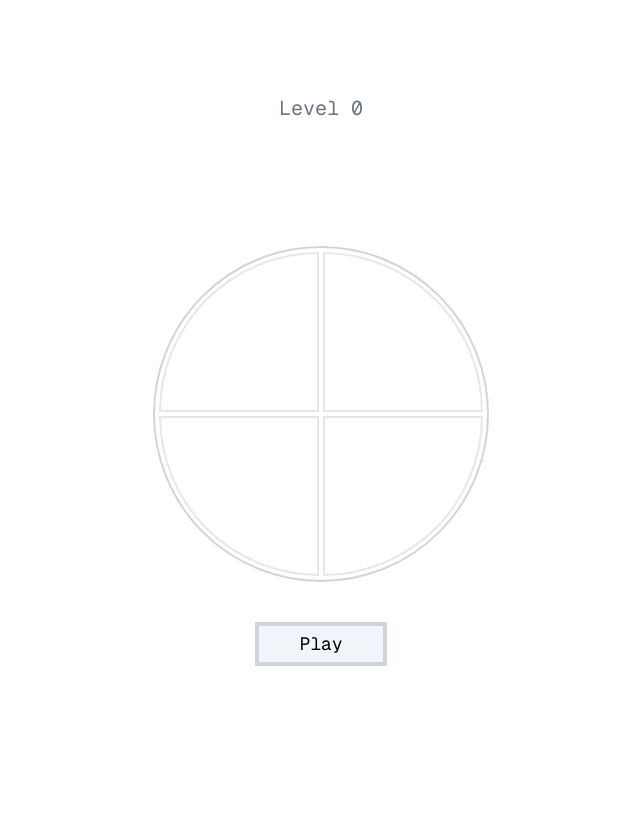
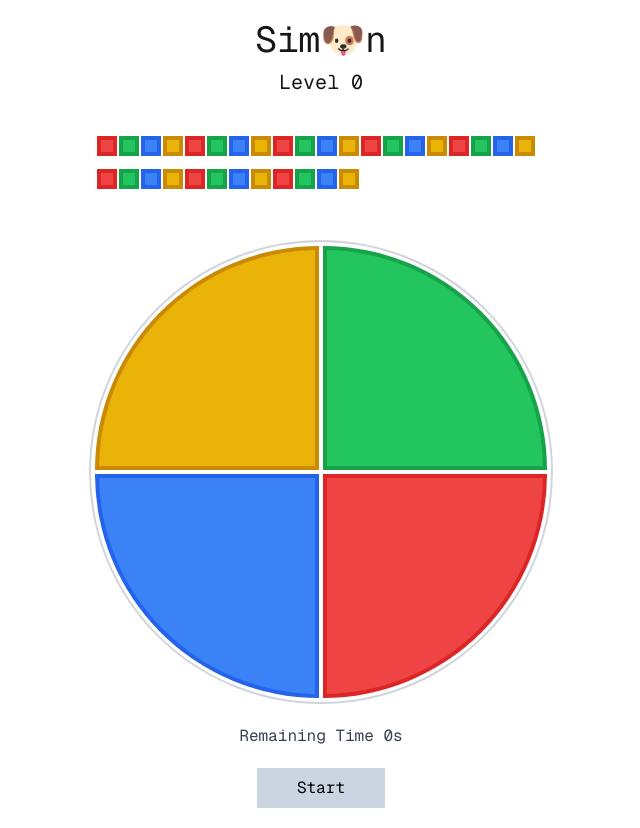
Before and after one commit to Cocodrilette/simon-game, a Next.js app: page / in a window 1280 px wide. Shown: the whole page, without its empty margins (319-959 px from the left). Before the commit the page ends 800 px from the top, so only its background shows below. Built offline with nearby package versions, Linux system fonts and the light colour scheme.

Commit message:
Refactor LigthButton component; update position handling and add new color styles in globals.css

```diff
--- a/src/components/ligth-button.tsx
+++ b/src/components/ligth-button.tsx
@@ -6,64 +6,25 @@ import {
 } from "@/types";
 import { useEffect, useState } from "react";
 
-const positionRounding = {
-  [LigthButtonPosition.TopLeft]: "rounded-tl-full",
-  [LigthButtonPosition.TopRight]: "rounded-tr-full",
-  [LigthButtonPosition.BottomRight]: "rounded-br-full",
-  [LigthButtonPosition.BottomLeft]: "rounded-bl-full",
-};
-
 export function LigthButton({
   color,
-  state,
   position,
-  mouseCanActivate,
-  userPattern,
-  setUserPattern,
+  isActive,
 }: {
   color: LigthButtonColor;
-  state: LigthButtonState;
   position: LigthButtonPosition;
-  mouseCanActivate: boolean;
-  userPattern: LigthButtonColor[];
-  setUserPattern: UseStateSetter<LigthButtonColor[]>;
+  isActive: boolean;
 }) {
   const colorSchema = {
     [LigthButtonState.On]: `bg-${color}-200 border-${color}-300 shadow-${color}-200`,
     [LigthButtonState.Off]: `border-${color}-500 bg-${color}-400`,
   };
 
-  const [currentColorSchema, setCurrentColorSchema] = useState(
-    colorSchema[LigthButtonState.Off]
-  );
-
-  useEffect(() => {
-    setCurrentColorSchema(colorSchema[state]);
-  }, [state]);
-
-  function turnOn() {
-    setCurrentColorSchema(colorSchema[LigthButtonState.On]);
-    setTimeout(
-      () => setCurrentColorSchema(colorSchema[LigthButtonState.Off]),
-      500
-    );
-  }
-
-  function handleUserSelection() {
-    setUserPattern([...userPattern, color]);
-  }
-
-  function handleClick() {
-    if (mouseCanActivate) {
-      handleUserSelection();
-      turnOn();
-    }
-  }
-
   return (
-    <div
-      onClick={handleClick}
-      className={`w-40 h-40 border-2 ${positionRounding[position]} ${currentColorSchema}`}
-    />
+    <button
+      className={`w-36 md:w-56 h-36 md:h-56 border-2 ${
+        isActive ? `${color}-active` : `${color}-base`
+      } ${position}`}
+    ></button>
   );
 }
--- a/src/pages/index.tsx
+++ b/src/pages/index.tsx
@@ -1,14 +1,7 @@
+import { LigthButton } from "@/components/ligth-button";
+import { LigthButtonColor } from "@/types";
 import localFont from "next/font/local";
 import { useEffect, useState } from "react";
-
-import { LigthButton } from "@/components/ligth-button";
-import {
-  GameState,
-  LigthButtonColor,
-  LigthButtonPosition,
-  LigthButtonState,
-} from "@/types";
-import { generateRandomColor } from "@/utils";
 
 const geistSans = localFont({
   src: "./fonts/GeistVF.woff",
@@ -21,206 +14,111 @@ const geistMono = localFont({
   weight: "100 900",
 });
 
+const MAX_LEVEL = 32;
+
 export default function Home() {
-  const [level, setLevel] = useState(0);
-  const [gameState, setGameState] = useState(GameState.Off);
-  const [currentPattern, setCurrentPattern] = useState<LigthButtonColor[]>([]);
-  const [userPattern, setUserPattern] = useState<LigthButtonColor[]>([]);
-  const [buttonState, setButtonState] = useState({
-    yellow: LigthButtonState.Off,
-    red: LigthButtonState.Off,
-    blue: LigthButtonState.Off,
-    green: LigthButtonState.Off,
+  const [buttonState, setButtonState] = useState<{
+    [LigthButtonColor: string]: boolean;
+  }>({
+    yellow: false,
+    green: false,
+    red: false,
+    blue: false,
   });
-  const [remainingTime, setRemainingTime] = useState(0);
 
-  const buttonColorSchema =
-    gameState !== GameState.Off && gameState !== GameState.Lost
-      ? "bg-slate-200 border-gray-300 text-gray-300"
-      : "bg-slate-100 border-gray-300 hover:bg-slate-200 hover:border-gray-400 text-black";
+  const [userPattern, setUserPattern] = useState([
+    "red",
+    "green",
+    "blue",
+    "yellow",
+    "red",
+    "green",
+    "blue",
+    "yellow",
+    "red",
+    "green",
+    "blue",
+    "yellow",
+    "red",
+    "green",
+    "blue",
+    "yellow",
+    "red",
+    "green",
+    "blue",
+    "yellow",
+    "red",
+    "green",
+    "blue",
+    "yellow",
+    "red",
+    "green",
+    "blue",
+    "yellow",
+    "red",
+    "green",
+    "blue",
+    "yellow",
+  ]);
 
-  const updateCurrentPattern = async () => {
+  useEffect(() => {
+    const colors: LigthButtonColor[] = ["red", "green", "yellow", "blue"];
+    const changeButtonStates = async () => {
+      for (const color of colors) {
+        setButtonState((prev) => ({ ...prev, [color]: !prev[color] }));
         await new Promise((resolve) => setTimeout(resolve, 1000));
-
-    if (level === 0) {
-      setLevel(1);
-      const initialPattern = [
-        generateRandomColor(),
-        generateRandomColor(),
-        generateRandomColor(),
-      ];
-      setCurrentPattern(initialPattern);
-      await showPattern(initialPattern);
-    } else {
-      setLevel((prevLevel) => prevLevel + 1);
-      setCurrentPattern((prevPattern) => {
-        const newPattern = [...prevPattern, generateRandomColor()];
-        showPattern(newPattern);
-        return newPattern;
-      });
+        setButtonState((prev) => ({ ...prev, [color]: !prev[color] }));
       }
     };
-
-  const showPattern = async (pattern: LigthButtonColor[]) => {
-    for (const color of pattern) {
-      await new Promise((resolve) => setTimeout(resolve, 500));
-      setButtonState({
-        yellow: LigthButtonState.Off,
-        red: LigthButtonState.Off,
-        blue: LigthButtonState.Off,
-        green: LigthButtonState.Off,
-      });
-      setButtonState((prevButtonState) => ({
-        ...prevButtonState,
-        [color]: LigthButtonState.On,
-      }));
-
-      await new Promise((resolve) => setTimeout(resolve, 500));
-      setButtonState({
-        yellow: LigthButtonState.Off,
-        red: LigthButtonState.Off,
-        blue: LigthButtonState.Off,
-        green: LigthButtonState.Off,
-      });
-    }
-    setGameState(GameState.UserTrying);
-    setRemainingTime(pattern.length * 5); // Set the remaining time based on the pattern length
-  };
-
-  useEffect(() => {
-    if (gameState === GameState.ShowingPattern) {
-      updateCurrentPattern();
-    }
-  }, [gameState]);
-
-  useEffect(() => {
-    if (gameState === GameState.Lost) {
-      setLevel(0);
-    }
-  }, [gameState]);
-
-  useEffect(() => {
-    if (gameState === GameState.UserTrying) {
-      const timer = setInterval(() => {
-        setRemainingTime((prevTime) => {
-          if (prevTime <= 1) {
-            clearInterval(timer);
-            checkUserPattern();
-            return 0;
-          }
-          return prevTime - 1;
-        });
-      }, 1000);
-
-      return () => clearInterval(timer);
-    }
-  }, [gameState]);
-
-  const checkUserPattern = () => {
-    if (userPattern.length === currentPattern.length) {
-      if (JSON.stringify(userPattern) === JSON.stringify(currentPattern)) {
-        setGameState(GameState.ShowingPattern);
-        setUserPattern([]);
-      } else {
-        setGameState(GameState.Lost);
-      }
-    } else {
-      setGameState(GameState.Lost);
-    }
-  };
-
-  useEffect(() => {
-    if (
-      currentPattern.length > 0 &&
-      userPattern.length === currentPattern.length
-    ) {
-      checkUserPattern();
-    }
-  }, [userPattern]);
-
-  function handlePlayButtonClick() {
-    if (gameState === GameState.Off || gameState === GameState.Lost) {
-      setGameState(GameState.ShowingPattern);
-    }
-
-    if (gameState === GameState.Lost) {
-      setGameState(GameState.ShowingPattern);
-      setUserPattern([]);
-      setCurrentPattern([]);
-    }
-  }
+    changeButtonStates();
+  }, []);
 
   return (
     <div
       className={`${geistSans.variable} ${geistMono.variable} grid items-center justify-center min-h-screen p-5 font-[family-name:var(--font-geist-mono)]`}
     >
-      <main className="flex flex-col row-start-2 items-center">
-        <p
-          className={`text-xl mb-5 ${
-            gameState === GameState.Off ? "text-gray-500" : "text-white"
-          }`}
-        >
-          Level {level}
-        </p>
-        <div className="flex flex-wrap gap-0.5 mb-10 h-16">
+      <main className="flex flex-col items-center">
+        <div className="flex flex-col items-center justify-center gap-2">
+          <h1 className="text-2xl md:text-4xl">Sim🐶n</h1>
+          <p className="md:text-xl">Level {0}</p>
+        </div>
+        <div className="flex flex-wrap gap-0.5 mb-5 md:mb-10 mt-5 md:mt-10 h-16 max-w-md">
           {/* @todo deactivate this when add level selection */}
           {userPattern.map((c, index) => {
-            return <div className={`bg-${c}-400 w-5 h-5`} key={index} />;
+            return (
+              <div className={`${c}-base w-4 md:w-5 h-4 md:h-5`} key={index} />
+            );
           })}
         </div>
+        <div className="flex flex-col items-center justify-center gap-5">
           <div className="bg-white p-1 gap-1 rounded-full grid grid-cols-2 grid-rows-2 border-2 border-gray-300">
             <LigthButton
+              position="tl"
               color="yellow"
-            state={buttonState.yellow}
-            position={LigthButtonPosition.TopLeft}
-            mouseCanActivate={gameState === GameState.UserTrying}
-            userPattern={userPattern}
-            setUserPattern={setUserPattern}
+              isActive={buttonState["yellow"]}
             />
             <LigthButton
-            color="red"
-            state={buttonState.red}
-            position={LigthButtonPosition.TopRight}
-            mouseCanActivate={gameState === GameState.UserTrying}
-            userPattern={userPattern}
-            setUserPattern={setUserPattern}
+              position="tr"
+              color="green"
+              isActive={buttonState["green"]}
             />
             <LigthButton
-            color="green"
-            state={buttonState.green}
-            position={LigthButtonPosition.BottomLeft}
-            mouseCanActivate={gameState === GameState.UserTrying}
-            userPattern={userPattern}
-            setUserPattern={setUserPattern}
+              position="bl"
+              color="blue"
+              isActive={buttonState["blue"]}
             />
             <LigthButton
-            color="blue"
-            state={buttonState.blue}
-            position={LigthButtonPosition.BottomRight}
-            mouseCanActivate={gameState === GameState.UserTrying}
-            userPattern={userPattern}
-            setUserPattern={setUserPattern}
+              position="br"
+              color="red"
+              isActive={buttonState["red"]}
             />
           </div>
-
-        <div className="mt-10 ">
-          <button
-            onClick={handlePlayButtonClick}
-            className={`px-10 py-1 text-lg border-4 ${buttonColorSchema}`}
-            disabled={
-              gameState !== GameState.Off && gameState !== GameState.Lost
-            }
-          >
-            {gameState === GameState.Off ? "Play" : "Reset"}
+          <p className="text-gray-700">Remaining Time 0s</p>
+        </div>
+        <button className="bg-slate-300 text-black px-10 py-2 mt-5">
+          Start
         </button>
-        </div>
-        <div className="h-10">
-          {gameState === GameState.UserTrying && (
-            <p className="mt-5 text-white">Time left: {remainingTime}s</p>
-          )}
-        </div>
       </main>
-      <footer className="row-start-3 flex gap-6 flex-wrap items-center justify-center"></footer>
     </div>
   );
 }
--- a/src/styles/globals.css
+++ b/src/styles/globals.css
@@ -19,3 +19,51 @@ body {
   background: var(--background);
   font-family: Arial, Helvetica, sans-serif;
 }
+
+.tl {
+  @apply rounded-tl-full
+}
+
+.tr {
+  @apply rounded-tr-full
+}
+
+.bl {
+  @apply rounded-bl-full
+}
+
+.br {
+  @apply rounded-br-full
+}
+
+.yellow-base {
+  @apply bg-yellow-500 border-4 border-yellow-600 text-black
+}
+
+.yellow-active {
+  @apply bg-yellow-200 border-yellow-300 shadow-md shadow-yellow-200 border-4 text-black
+}
+
+.red-base {
+  @apply bg-red-500 border-4 border-red-600 text-white
+}
+
+.red-active {
+  @apply bg-red-200 border-red-300 shadow-md shadow-red-200 text-white border-4
+}
+
+.blue-base {
+  @apply bg-blue-500 border-4 border-blue-600 text-white
+}
+
+.blue-active {
+  @apply bg-blue-300 border-blue-400 shadow-md shadow-blue-300 border-4 text-white
+}
+
+.green-base {
+  @apply bg-green-500 border-4 border-green-600 text-white
+}
+
+.green-active {
+  @apply bg-green-300 border-green-400 shadow-md shadow-green-300 text-white border-4
+}
--- a/src/types/index.ts
+++ b/src/types/index.ts
@@ -5,17 +5,11 @@
 import { Dispatch, SetStateAction } from "react";
 
 export type LigthButtonColor = "yellow" | "red" | "blue" | "green";
+export type LigthButtonPosition = "tr" | "tl" | "br" | "bl";
 
 export enum LigthButtonState {
   On = "on",
   Off = "off",
-}
-
-export enum LigthButtonPosition {
-  TopRight = "top-right",
-  TopLeft = "top-left",
-  BottomRight = "bottom-right",
-  BottomLeft = "bottom-left",
 }
 
 export enum GameState {
```
Lines whose indentation alone changed are shown as unchanged.
